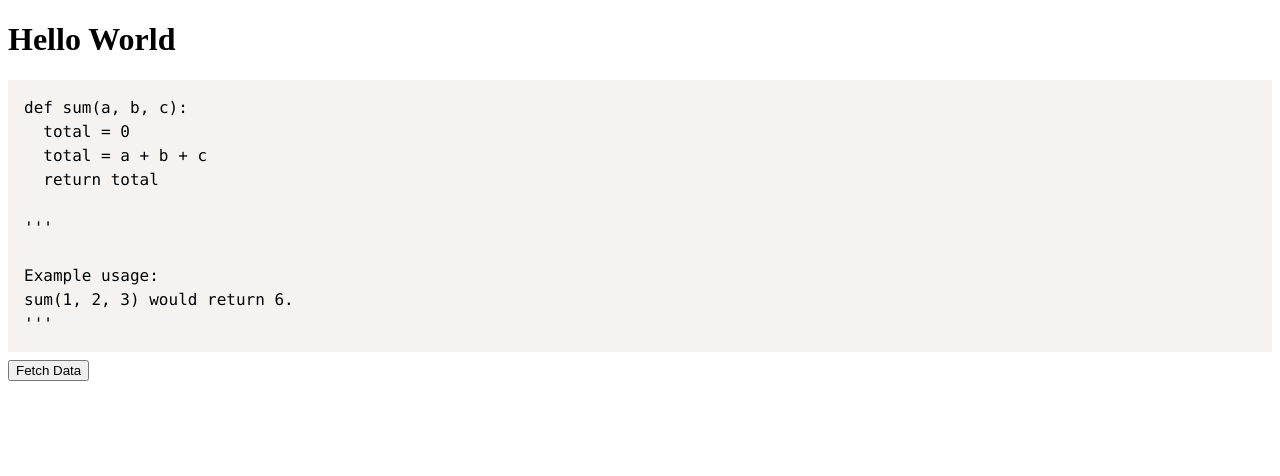
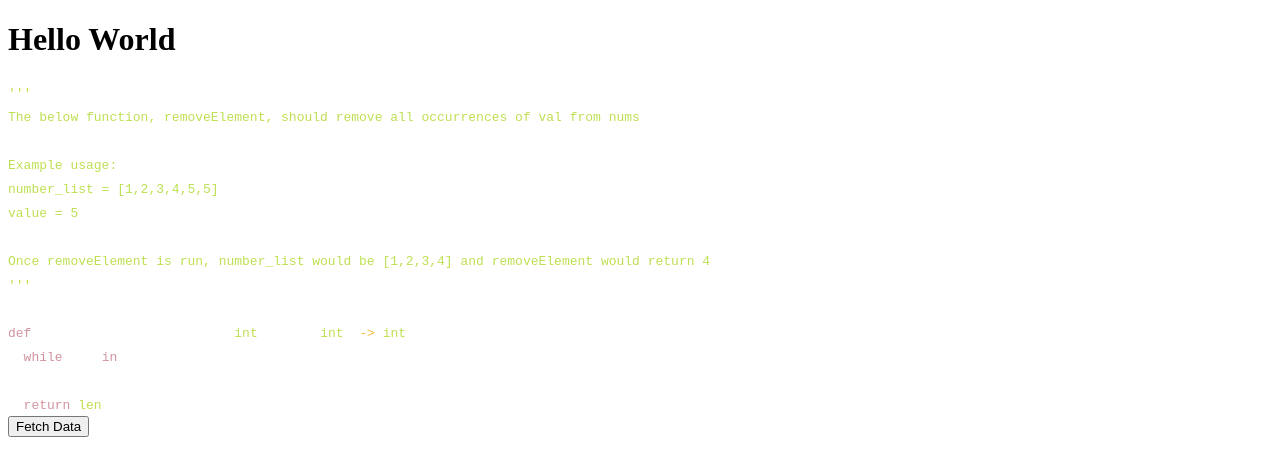
Before and after one commit to sbe06079/HackDuke-FrontEnd, a React app: page / in a window 1280 px wide. Shown: the top 476 px of the page. Built offline with nearby package versions, Linux system fonts and the light colour scheme.

Commit message:
pushing updated json python and home.tsx for now evan

```diff
--- a/package.json
+++ b/package.json
@@ -45,6 +45,7 @@
         "@mui/material": "^5.13.4",
         "@reduxjs/toolkit": "^1.9.5",
         "@stripe/stripe-js": "^1.54.0",
+        "prism": "^1.0.0",
         "prism-react-renderer": "^2.0.6",
         "query-string": "^8.1.0",
         "react": "^18.2.0",
--- a/public/pythonAlgos.json
+++ b/public/pythonAlgos.json
@@ -2,8 +2,18 @@
     "mappings": [
         {
             "id": 1,
-            "algoName": "sumABC",
-            "codeSnippet": "def sum(a, b, c):\n  total = 0\n  total = a + b + c\n  return total\n\n'''\n\nExample usage:\nsum(1, 2, 3) would return 6.\n'''"
+            "algoName": "sumABandC",
+            "codeSnippet": "def sum(a, b, c):\n  total = 0\n  total = a + b + c\n  return total\n\n\n'''\nExample usage:\nsum(1, 2, 3) would return 6.\n'''"
+        },
+        {
+            "id": 2,
+            "algoName": "print",
+            "codeSnippet": "def greet(string):\n  print(string)\n\nstring_hi = 'Hello world!'\ngreet(string_hi)\n\n\n'''\nExample usage:\ngreet() should print 'Hello world!'.\n'''"
+        },
+        {
+            "id": 3,
+            "algoName": "removeElement",
+            "codeSnippet": "'''\nThe below function, removeElement, should remove all occurrences of val from nums\n\nExample usage:\nnumber_list = [1,2,3,4,5,5]\nvalue = 5\n\nOnce removeElement is run, number_list would be [1,2,3,4] and removeElement would return 4\n'''\n\ndef removeElement(nums: List[int], val: int) -> int:\n  while val in nums:\n    nums.remove(val)\n  return len(nums)"
         }
     ]
 }
--- a/src/Home/home.tsx
+++ b/src/Home/home.tsx
@@ -2,13 +2,37 @@ import React, { useEffect, useState } from "react";
 import "./home.css";
 import pythonAlgosData from '../../public/pythonAlgos.json';
 
-import { Light as SyntaxHighlighter } from 'react-syntax-highlighter';
-import { prism } from 'react-syntax-highlighter/dist/esm/styles/prism';
+import { Prism as SyntaxHighlighter } from 'react-syntax-highlighter';
+import { dark } from 'react-syntax-highlighter/dist/esm/styles/prism';
+
+const codeSnippetStyle = {
+    backgroundColor: 'transparent',
+    border: 'none',
+    padding: 0,
+    margin: 0,
+    boxShadow: 'none',
+  };
+
+
+
+// Define a custom style for the SyntaxHighlighter component
+const customSyntaxStyle = {
+    ...dark,
+    'code[class*="language-"]': {
+        textShadow: 'none', // Remove text shadow
+    },
+};
+
 
 
 
 function Home() {
-    const codeSnippet = pythonAlgosData.mappings[0]?.codeSnippet;
+    // Find the object with algoName === "sumABC"
+    const codeSnippetObject = pythonAlgosData.mappings.find(item => item.algoName === "removeElement");
+    // Extract codeSnippet if the object exists
+    const codeSnippet = codeSnippetObject ? codeSnippetObject.codeSnippet : "";
+
+
     const [apiMessage, setApiMessage] = useState("");
 
     const test = async () => {
@@ -25,9 +49,12 @@ function Home() {
     return (
         <>
             <h1>Hello World</h1>
-            <SyntaxHighlighter language="python" style={prism}>
+            <SyntaxHighlighter language="python" style={customSyntaxStyle} customStyle={codeSnippetStyle}>
                 {codeSnippet}
             </SyntaxHighlighter>
+
+
+
             <button onClick={test}>Fetch Data</button>
             <div>{apiMessage}</div>
         </>
```
